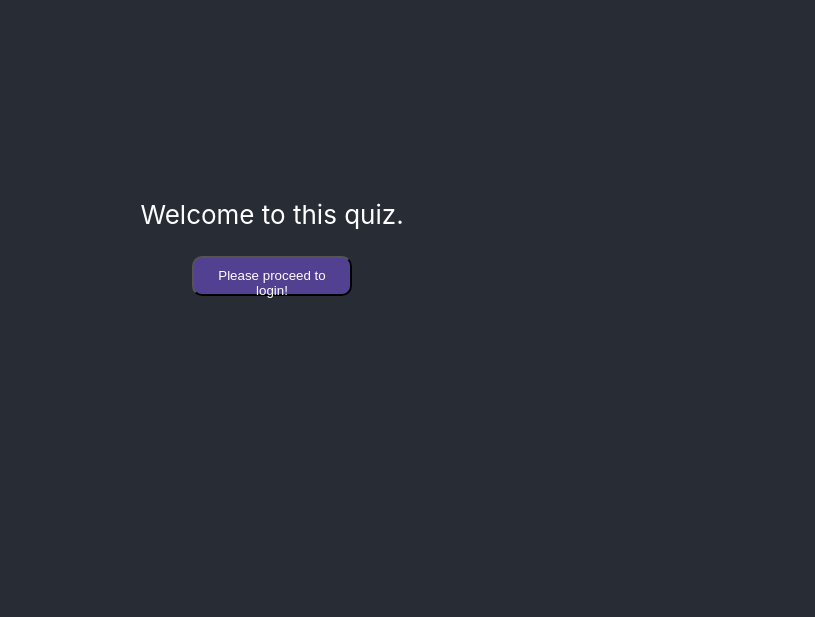
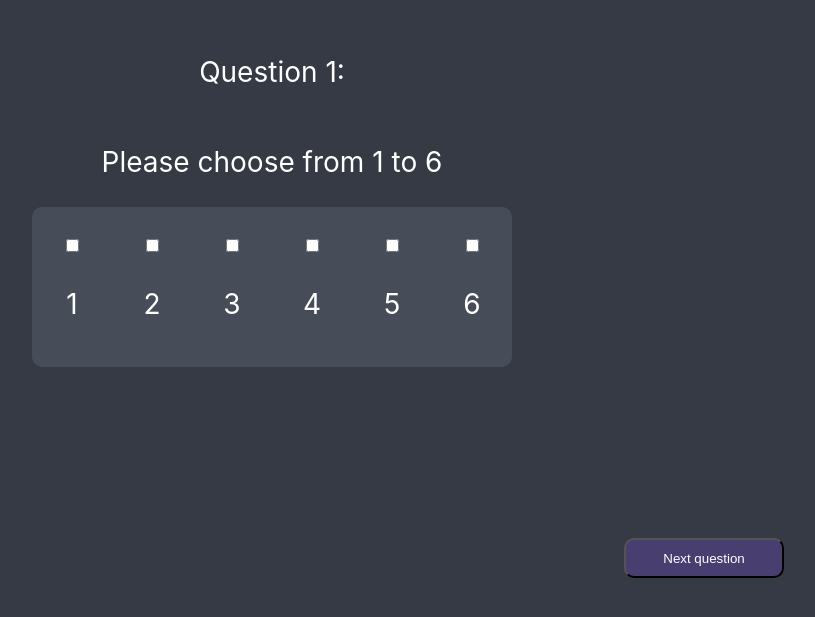
Before and after one commit to dennie-froese/LearningEnv, a React (Create React App) app: page /questionRange in a window 1280 px wide. Shown: the part 163-780 px from the top of the page, without its empty margins (368-1183 px from the left). Built offline with nearby package versions, Linux system fonts and the light colour scheme.

Commit message:
added questionRange styles and impl

```diff
--- a/src/App.css
+++ b/src/App.css
@@ -122,6 +122,18 @@
   border-radius: 10px;
 }
 
+.Question-range {
+  background-color: #474d58;
+  width: 60vh;
+  height: 20vh;
+  color: #ffffff;
+  display: flex;
+  flex-direction: row;
+  justify-content: space-around;
+  align-items: center;
+  border-radius: 10px;
+}
+
 @keyframes App-logo-spin {
   from {
     transform: rotate(0deg);
--- a/src/App.tsx
+++ b/src/App.tsx
@@ -4,13 +4,17 @@ import { StateMachineProvider } from "./state/StateMachine.jsx";
 import "./App.css";
 import Home from "./routes/Home";
 import Login from "./routes/Login";
-import Question from "./routes/Question";
+import Question from "./routes/QuestionRange";
+import QuestionRange from "./routes/QuestionRange";
 
 function App() {
   return (
     <StateMachineProvider>
       <Router>
         <Switch>
+          <Route path="/questionRange">
+            <QuestionRange />
+          </Route>
           <Route path="/questions">
             <Question />
           </Route>
--- a/src/routes/Login/index.tsx
+++ b/src/routes/Login/index.tsx
@@ -42,7 +42,7 @@ function Login() {
           />
         </form>
         {authenticated ? (
-          <Link to="/questions">
+          <Link to="/questionRange">
             <button className="App-button">Log in!</button>
           </Link>
         ) : (
--- a/src/routes/Question/index.tsx
+++ b/src/routes/Question/index.tsx
@@ -6,8 +6,8 @@ function Question() {
     <div className="Question">
       <div className="Question-container">
         <div className="Question-header">
+          <p>Question 1:</p>
           <p>How are you?</p>
-          <p>Question 1:</p>
         </div>
         <div className="Question-nav">
           <Link to="/questions">
--- a/src/state/StateMachine.jsx
+++ b/src/state/StateMachine.jsx
@@ -4,14 +4,14 @@ import { useMachine } from "@xstate/react";
 
 const stateMachine = Machine({
   id: "stateMachine",
-  initial: "unauthorised",
+  initial: "initial",
   context: {
     user: "",
     password: "",
     authenticated: false
   },
   states: {
-    unauthorised: {
+    initial: {
       on: {
         INPUT_USER: {
           actions: assign({
```
